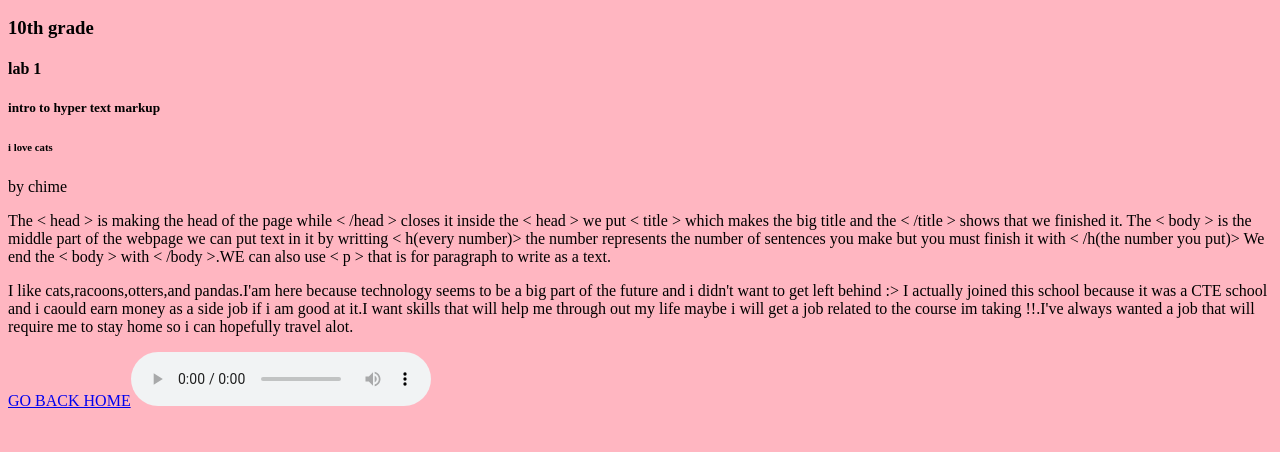
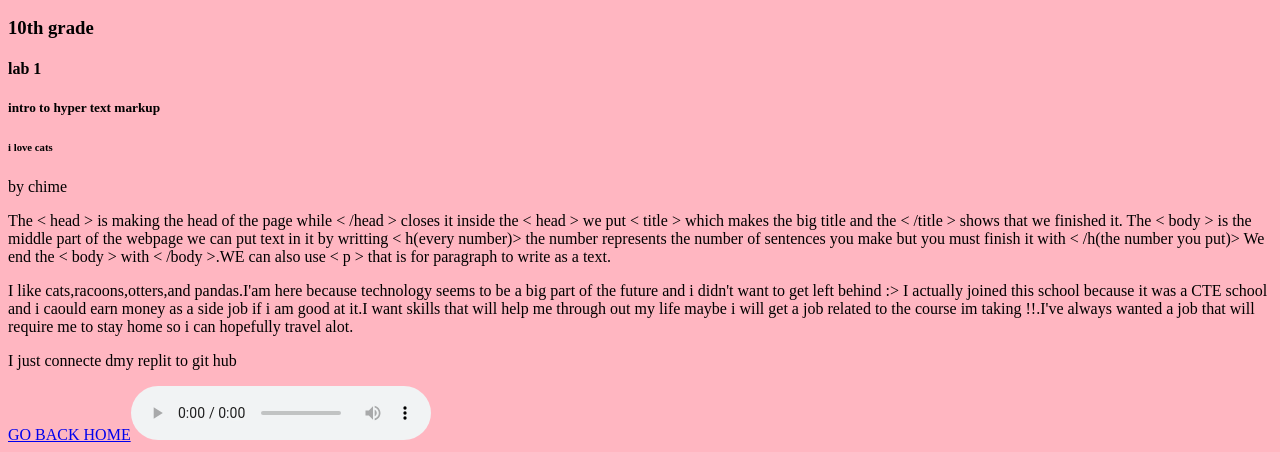
Before and after one commit to ChimeLama/WebPortfolio10th, a plain HTML site: page labs/lab1/lab1.html in a window 1280 px wide. Shown: the part 474-926 px from the top of the page. Before the commit the page ends 892 px from the top, so only its background shows below. Drawn offline with Linux system fonts and the light colour scheme.

Commit message:
Update lab1.html
i added paragraph that i joined git hub

```diff
--- a/labs/lab1/lab1.html
+++ b/labs/lab1/lab1.html
@@ -68,6 +68,7 @@
                       We end the < body > with < /body >.WE can also use < p > that is for paragraph to write as a text.</p>
                  <p> I like cats,racoons,otters,and pandas.I'am here because technology seems to be a big part of the future and i didn't want to get left behind :> I actually joined this school because it was a CTE school and i caould earn money as a side job if i am
                      good at it.I want skills that will help me through out my life maybe i will get a job related to the course im taking !!.I've always wanted a job that will require me to stay home so i can hopefully travel alot.</p>
+                          <p>I just connecte dmy replit to git hub </p>
                       <a href="../../index.html">GO BACK HOME</a><audio controls autoplay>
   <source src="eventually.mp3" type="audio/mpeg">
 </audio>
```
